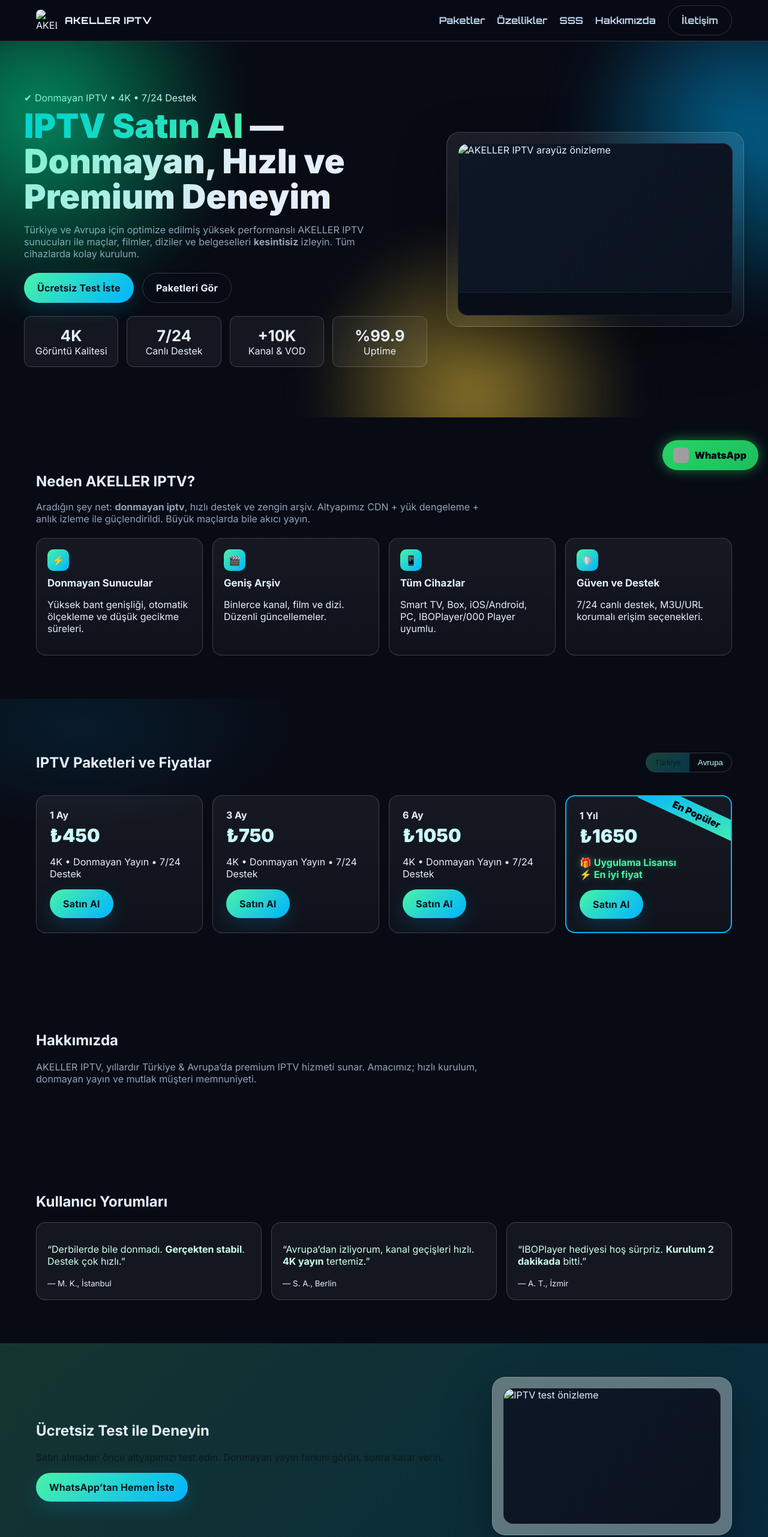
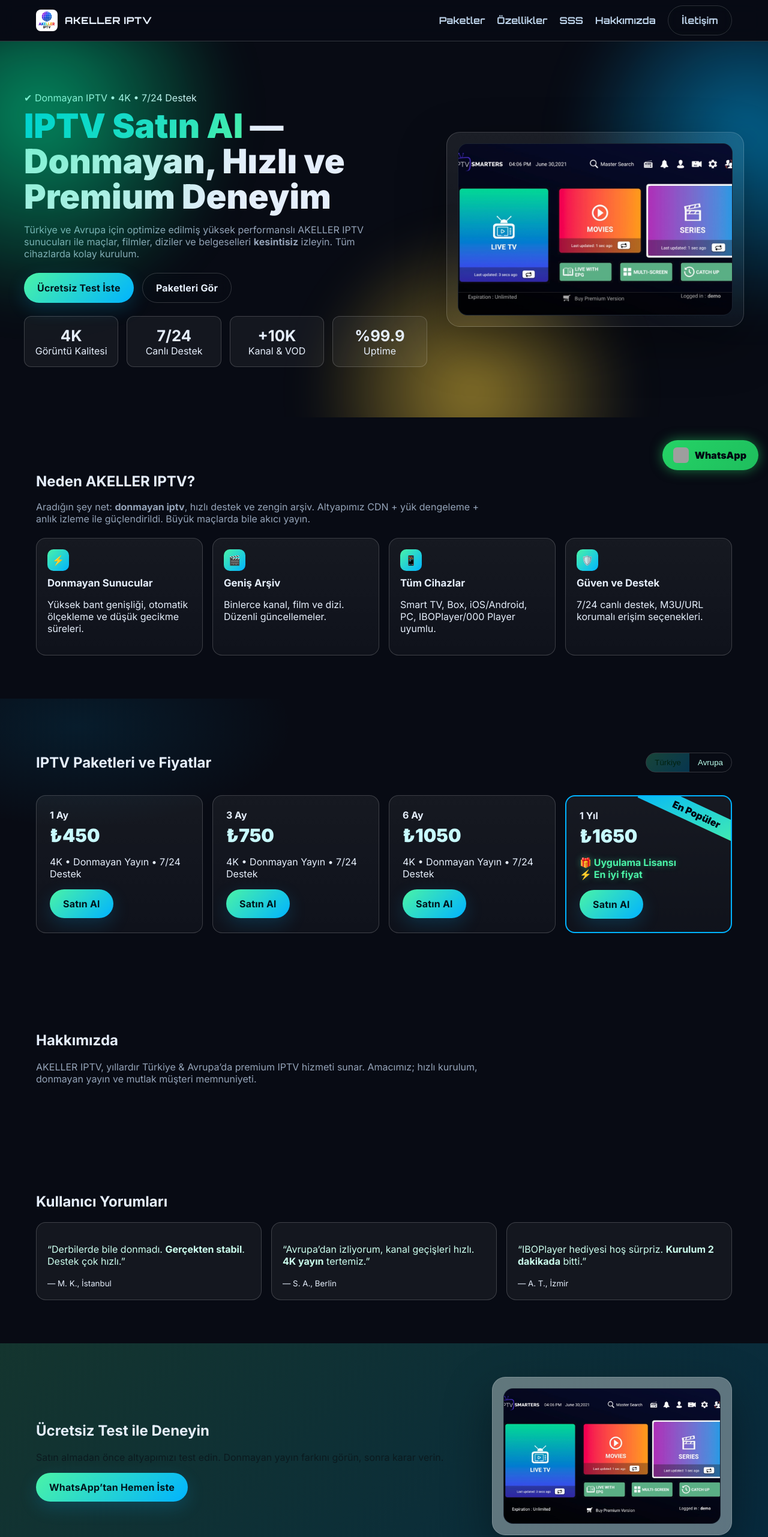
Before and after one commit to akellerserver/akellerserver, a plain HTML site: page index.html in a window 1280 px wide. Shown: the top 2563 px of the page at 60% size. Drawn offline with Linux system fonts and the light colour scheme; grey boxes are pictures that could not be loaded.

Commit message:
Update index.html

```diff
--- a/index.html
+++ b/index.html
@@ -25,7 +25,7 @@
   <meta property="og:site_name" content="AKELLER IPTV" />
   <meta property="og:title" content="AKELLER IPTV | Donmayan IPTV Satın Al" />
   <meta property="og:description" content="4K kalitede donmayan IPTV. Türkiye & Avrupa için premium paketler. 7/24 destek! Ücretsiz test al, farkı yaşa." />
-  <meta property="og:image" content="https://akellertv.com/img/akellerlogo.jpg" />
+  <meta property="og:image" content="https://akellertv.com/.jpg" />
   <meta property="og:url" content="https://akellertv.com/" />
   <meta property="og:type" content="website" />
   <meta name="twitter:card" content="summary_large_image" />
@@ -35,7 +35,7 @@
   <link rel="preconnect" href="https://fonts.gstatic.com" crossorigin>
   <link href="https://fonts.googleapis.com/css2?family=Inter:wght@400;600;700;900&family=Poppins:wght@300;500;700&family=Orbitron:wght@700;800&display=swap" rel="stylesheet">
 
-  <link rel="icon" href="/img/akellerlogo.jpg" type="image/jpeg" />
+  <link rel="icon" href="/logo.jpg" type="image/jpeg" />
 
   <style>
     :root{
@@ -187,7 +187,7 @@
   <header id="siteHeader">
     <div class="container nav">
       <a class="brand" href="#">
-        <img src="/img/akellerlogo.jpg" alt="AKELLER IPTV" loading="lazy">
+        <img src="/logo.jpg" alt="AKELLER IPTV" loading="lazy">
         <span class="title">AKELLER IPTV</span>
       </a>
       <ul class="nav-links" id="navLinks" aria-label="Ana menü">
@@ -228,7 +228,7 @@
       </div>
       <div class="device reveal" aria-hidden="true">
         <div class="screen">
-          <img src="/img/hero-preview.jpg" alt="AKELLER IPTV arayüz önizleme" style="width:100%;height:100%;object-fit:cover" loading="lazy">
+          <img src="/menu.jpg" alt="AKELLER IPTV arayüz önizleme" style="width:100%;height:100%;object-fit:cover" loading="lazy">
           <div class="ticker"><div class="marquee">Canlı: Spor • Film • Dizi • Belgesel • Çocuk • 4K — Donmayan IPTV • AKELLER IPTV • Güvenilir IPTV • IPTV Satın Al • Türkiye & Avrupa • 7/24 Destek</div></div>
         </div>
       </div>
@@ -338,7 +338,7 @@
       </div>
       <div class="device reveal" style="background:rgba(255,255,255,.35)">
         <div class="screen">
-          <img src="/img/hero-preview.jpg" alt="IPTV test önizleme" style="width:100%;height:100%;object-fit:cover" loading="lazy">
+          <img src="/menu.jpg" alt="IPTV test önizleme" style="width:100%;height:100%;object-fit:cover" loading="lazy">
         </div>
       </div>
     </div>
@@ -382,7 +382,7 @@
   <!-- Footer -->
   <footer>
     <div class="container" style="text-align:center">
-    <center>  <img src="/img/akellerlogo.jpg" alt="AKELLER IPTV" style="height:86px;border-radius:12px" loading="lazy" /> </center>
+    <center>  <img src="logo.jpg" alt="AKELLER IPTV" style="height:86px;border-radius:12px" loading="lazy" /> </center>
       <div class="footer-socials">
         <!-- JSON-LD (Organization + Service + Breadcrumb + FAQ + SearchAction + Social) -->
   <script type="application/ld+json">
@@ -394,7 +394,7 @@
         "@id":"https://akellertv.com/#org",
         "name":"AKELLER IPTV",
         "url":"https://akellertv.com/",
-        "logo":"https://akellertv.com/img/akellerlogo.jpg",
+        "logo":"https://akellertv.com/logo.jpg",
         "sameAs":["https://instagram.com/akellerserver","https://x.com/akellerserver"]
       },
       {
@@ -525,7 +525,7 @@
         "@id":"https://akellertv.com/#org",
         "name":"AKELLER IPTV",
         "url":"https://akellertv.com/",
-        "logo":"https://akellertv.com/img/akellerlogo.jpg",
+        "logo":"https://akellertv.com/logo.jpg",
         "sameAs":["https://instagram.com/akellerserver","https://x.com/akellerserver"]
       },
       {
```
